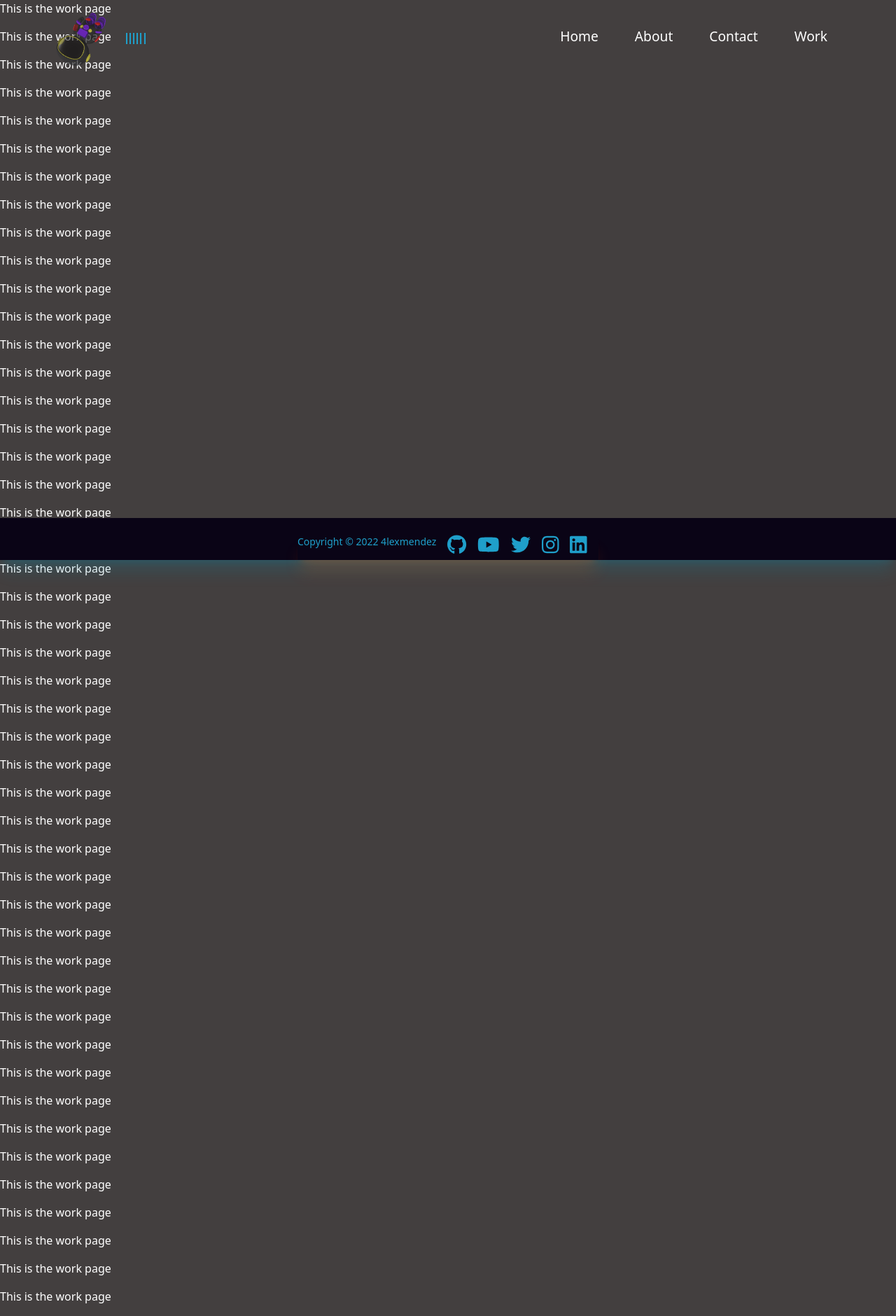
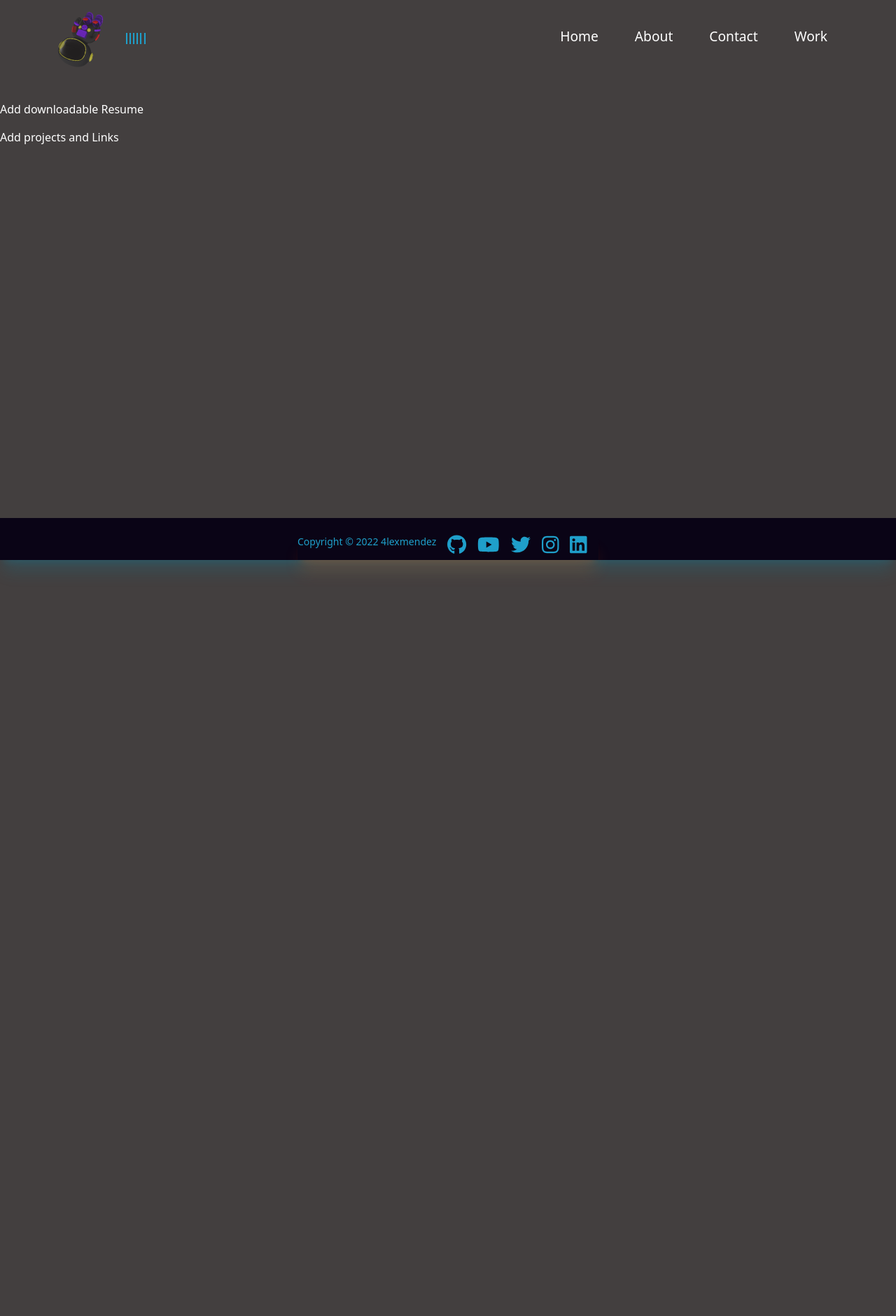
Before and after one commit to 4lexjandro/portfolio, a React (Create React App) app: page /work in a window 1280 px wide. Shown: the whole page at 70% size. After the commit the page ends 800 px from the top, so only its background shows below. Built offline with nearby package versions, Linux system fonts and the light colour scheme.

Commit message:
work page now, will add icon or figure to theemail link or next to it to not appear so empty

```diff
--- a/src/Routes/Work.jsx
+++ b/src/Routes/Work.jsx
@@ -3,62 +3,17 @@ import React from 'react'
 function Work() {
   return (
     <div className="text">
-      <p>This is the work page</p>
-      <p>This is the work page</p>
-      <p>This is the work page</p>
-      <p>This is the work page</p>
-      <p>This is the work page</p>
-      <p>This is the work page</p>
-      <p>This is the work page</p>
-      <p>This is the work page</p>
-      <p>This is the work page</p>
-      <p>This is the work page</p>
-      <p>This is the work page</p>
-      <p>This is the work page</p>
-      <p>This is the work page</p>
+      <br/>
+      <br/>
+      <br/>
+      <br/>
+      <br/>
+      <br/>
+      <p> Add downloadable Resume</p>
+      <p>Add projects and Links</p>
 
-      <p>This is the work page</p>
 
-      <p>This is the work page</p>
-      <p>This is the work page</p>
 
-      <p>This is the work page</p>
-      <p>This is the work page</p>
-      <p>This is the work page</p>
-
-      <p>This is the work page</p>
-
-      <p>This is the work page</p>
-
-      <p>This is the work page</p>
-
-      <p>This is the work page</p>
-
-      <p>This is the work page</p><p>This is the work page</p>
-      <p>This is the work page</p>
-      <p>This is the work page</p>
-
-      <p>This is the work page</p>
-      <p>This is the work page</p>
-      <p>This is the work page</p>
-      <p>This is the work page</p>
-      <p>This is the work page</p>
-      <p>This is the work page</p>
-      <p>This is the work page</p>
-      <p>This is the work page</p>
-      <p>This is the work page</p>
-      <p>This is the work page</p>
-
-      <p>This is the work page</p>
-      <p>This is the work page</p><p>This is the work page</p>
-      <p>This is the work page</p>
-
-      <p>This is the work page</p>
-      <p>This is the work page</p>
-      <p>This is the work page</p>
-      <p>This is the work page</p>
-      <p>This is the work page</p>
-      <p>This is the work page</p>
 
 
 
```
